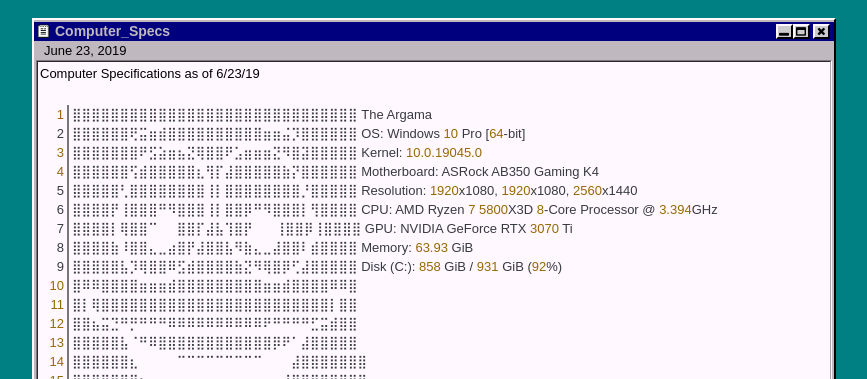
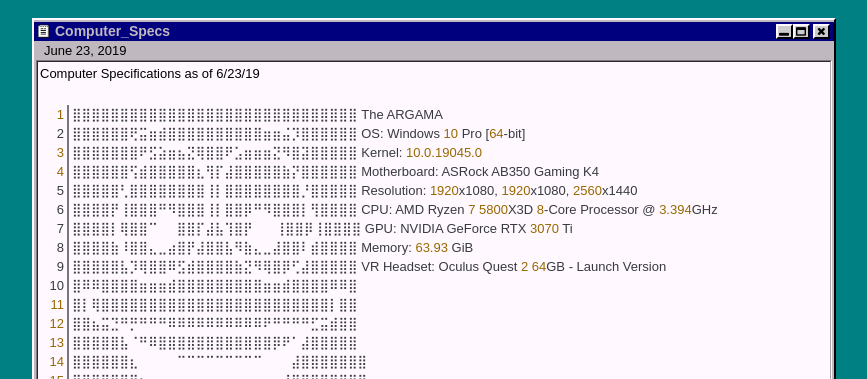
Before and after one commit to Globalnet626/globalnet626.github.io, a Jekyll site: the page built from _posts/2019-06-23-pcspecs.md, in a window 1280 px wide. Shown: the part 241-620 px from the top of the page, without its empty margins (206-1073 px from the left). Built offline with Jekyll 4.4.1, drawn with Linux system fonts in a browser that asks for light colours.

Commit message:
Update 2019-06-23-pcspecs.md

````diff
--- a/_posts/2019-06-23-pcspecs.md
+++ b/_posts/2019-06-23-pcspecs.md
@@ -6,7 +6,7 @@
 ---
 Computer Specifications as of 6/23/19
 ```cpp
-⣿⣿⣿⣿⣿⣿⣿⣿⣿⣿⣿⣿⣿⣿⣿⣿⣿⣿⣿⣿⣿⣿⣿⣿⣿⣿⣿⣿⣿⣿ The Argama
+⣿⣿⣿⣿⣿⣿⣿⣿⣿⣿⣿⣿⣿⣿⣿⣿⣿⣿⣿⣿⣿⣿⣿⣿⣿⣿⣿⣿⣿⣿ The ARGAMA
 ⣿⣿⣿⣿⣿⣿⢟⣭⣶⣾⣿⣿⣿⣿⣿⣿⣿⣿⣿⣿⣶⣶⣬⡹⣿⣿⣿⣿⣿⣿ OS: Windows 10 Pro [64-bit]
 ⣿⣿⣿⣿⣿⣿⣿⠟⣫⣵⣶⣦⣝⢿⣿⣿⠟⣡⣶⣶⣶⣝⠻⣿⣽⣿⣿⣿⣿⣿ Kernel: 10.0.19045.0
 ⣿⣿⣿⣿⣿⣿⢫⣾⣿⣿⣿⣿⣿⣆⢻⡏⣼⣿⣿⣿⣿⣿⣷⡝⣿⣿⣿⣿⣿⣿ Motherboard: ASRock AB350 Gaming K4
@@ -14,7 +14,7 @@
 ⣿⣿⣿⣿⡟⢸⣿⣿⣿⠛⠻⣿⣿⣿⢸⡇⣿⣿⡿⠛⠻⣿⣿⣿⡇⢻⣿⣿⣿⣿ CPU: AMD Ryzen 7 5800X3D 8-Core Processor @ 3.394GHz
 ⣿⣿⣿⣿⡇⢿⣿⣿⠉⠀⠀⣿⣿⡏⣼⣧⢹⣿⡟⠀ ⠀⢸⣿⣿⡿⢸⣿⣿⣿⣿ GPU: NVIDIA GeForce RTX 3070 Ti
 ⣿⣿⣿⣿⣷⠸⣿⣿⣄⣀⣴⣿⡟⣼⣿⣿⣧⠻⣷⣄⣀⣼⣿⣿⠇⣾⣿⣿⣿⣿ Memory: 63.93 GiB
-⣿⣿⣿⣿⣿⣧⡹⢿⣿⣿⠿⣫⣾⣿⣿⣿⣿⣷⣝⠻⢿⣿⡿⢋⣼⣿⣿⣿⣿⣿ Disk (C:): 858 GiB / 931 GiB (92%)
+⣿⣿⣿⣿⣿⣧⡹⢿⣿⣿⠿⣫⣾⣿⣿⣿⣿⣷⣝⠻⢿⣿⡿⢋⣼⣿⣿⣿⣿⣿ VR Headset: Oculus Quest 2 64GB - Launch Version
 ⣿⠿⠿⣿⣿⣿⣿⣶⣶⣶⣾⣿⣿⣿⣿⣿⣿⣿⣿⣿⣶⣶⣾⣿⣿⣿⣿⠿⠿⣿
 ⣿⡇⢿⣿⣿⣿⣿⣿⣿⣿⣿⣿⣿⣿⣿⣿⣿⣿⣿⣿⣿⣿⣿⣿⣿⣿⣿⡇⣿⣿
 ⣿⣿⣦⣭⣙⠛⡛⠛⠛⠛⠿⠿⠿⠿⠿⠿⠿⠿⠿⠿⠟⠛⠛⠛⠛⣋⣭⣾⣿⣿
````
